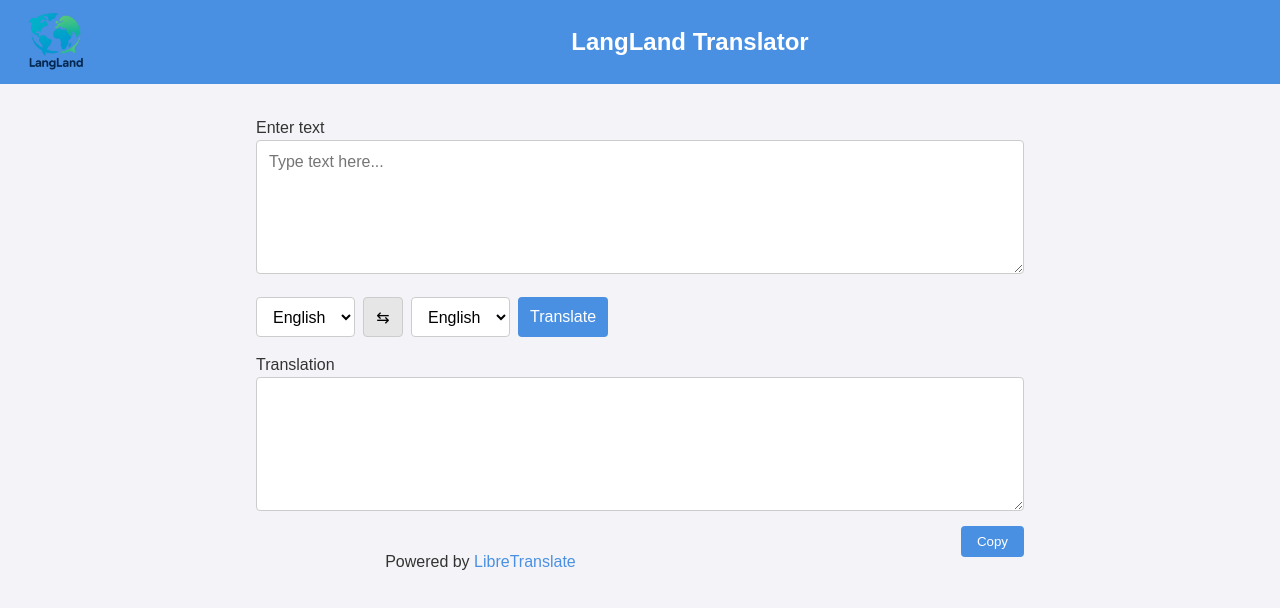
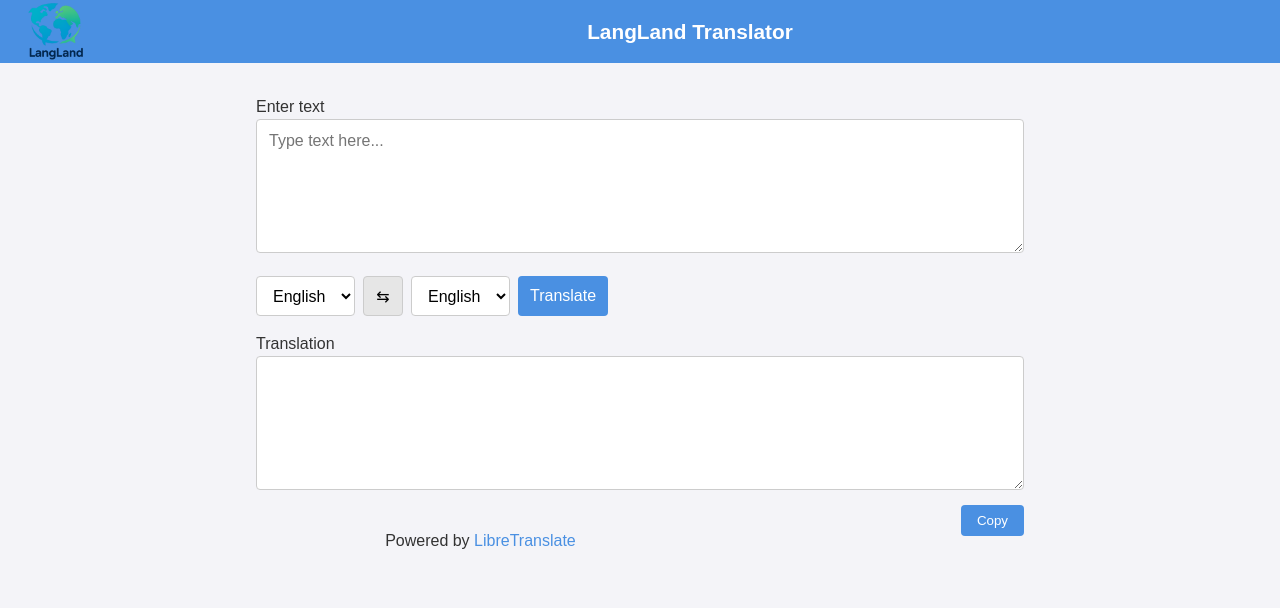
Before and after one commit to chidoskey24/LangLand, a plain HTML site: page index.html in a window 1280 px wide. Drawn offline with Linux system fonts and the light colour scheme.

Commit message:
H1 resized

```diff
--- a/style.css
+++ b/style.css
@@ -18,7 +18,7 @@ header {
   position: relative;
   background: #4a90e2;
   color: #fff;
-  padding: 1.5rem 2rem;
+  padding: 1rem 2rem;
   display: flex;
   align-items: center;
   justify-content: center; /* centers the h1 */
@@ -26,7 +26,7 @@ header {
 }
 
 header h1 {
-  font-size: 1.5rem;
+  font-size: 1.3rem;
   margin: 0; /* override any default */
   margin-left: 100px;
 }
```
